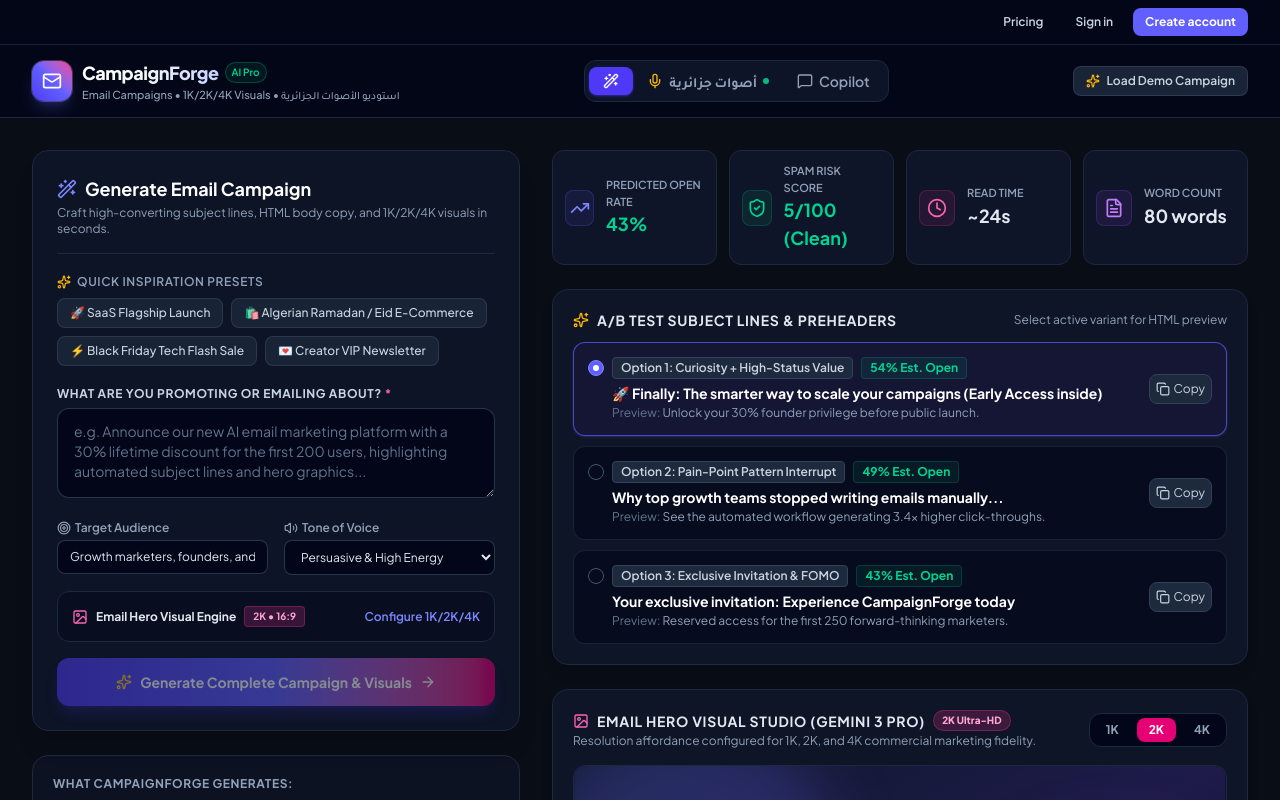
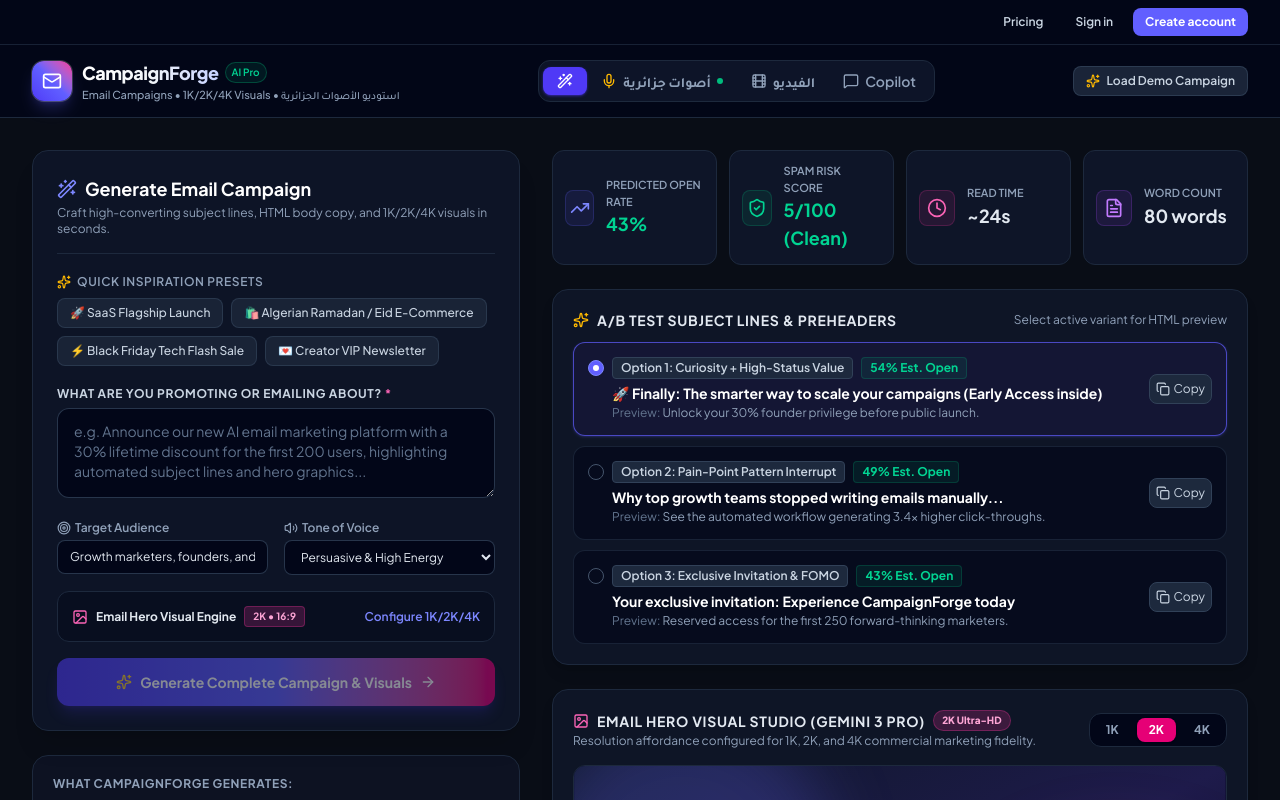
Before and after one commit to youceftalamali-prog/mailcraft-ai-test, a React (Vite) app: page / in a window 1280 px wide. Shown: the top 800 px of the page. Built offline with nearby package versions, Linux system fonts and the light colour scheme.

Commit message:
feat: add video studio navigation tab

```diff
--- a/src/components/Header.tsx
+++ b/src/components/Header.tsx
@@ -1,9 +1,9 @@
 import React from 'react';
-import { Mail, Mic, MessageSquare, Sparkles, Wand2 } from 'lucide-react';
+import { Film, Mail, Mic, MessageSquare, Sparkles, Wand2 } from 'lucide-react';
 
 interface HeaderProps {
-  activeTab: 'campaign' | 'algerian_outros' | 'chat';
-  setActiveTab: (tab: 'campaign' | 'algerian_outros' | 'chat') => void;
+  activeTab: 'campaign' | 'algerian_outros' | 'chat' | 'video';
+  setActiveTab: (tab: 'campaign' | 'algerian_outros' | 'chat' | 'video') => void;
   onOpenSample: () => void;
 }
 
@@ -64,6 +64,19 @@
           </button>
 
           <button
+            onClick={() => setActiveTab('video')}
+            aria-label="Video Studio tab"
+            className={`flex items-center gap-1.5 px-2.5 sm:px-3.5 py-1.5 rounded-lg text-xs sm:text-sm font-semibold transition-all shrink-0 ${
+              activeTab === 'video'
+                ? 'bg-pink-600 text-white shadow-sm shadow-pink-600/50'
+                : 'text-slate-400 hover:text-slate-200 hover:bg-slate-800/60'
+            }`}
+          >
+            <Film className="w-3.5 h-3.5 sm:w-4 sm:h-4" />
+            <span>الفيديو</span>
+          </button>
+
+          <button
             onClick={() => setActiveTab('chat')}
             aria-label="Gemini AI Chatbot tab"
             className={`flex items-center gap-1.5 px-2.5 sm:px-3.5 py-1.5 rounded-lg text-xs sm:text-sm font-semibold transition-all shrink-0 ${
```
